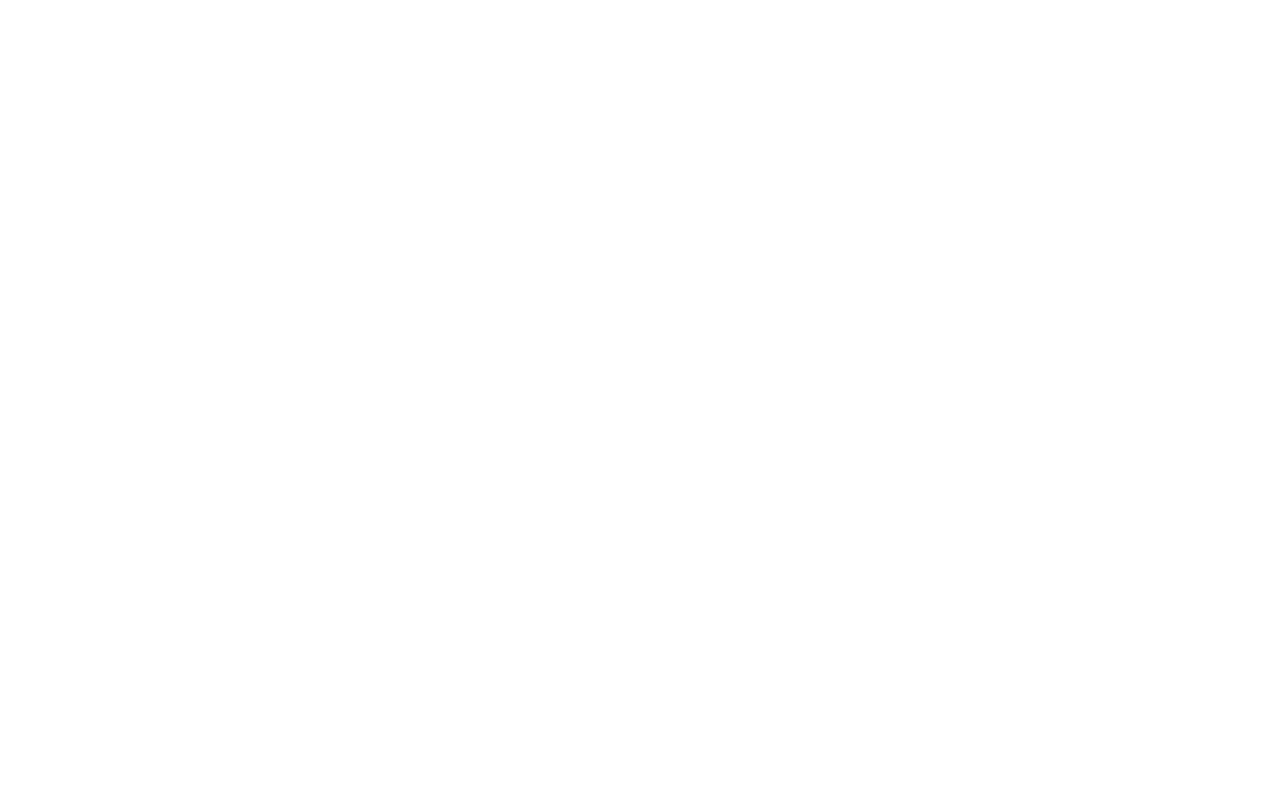
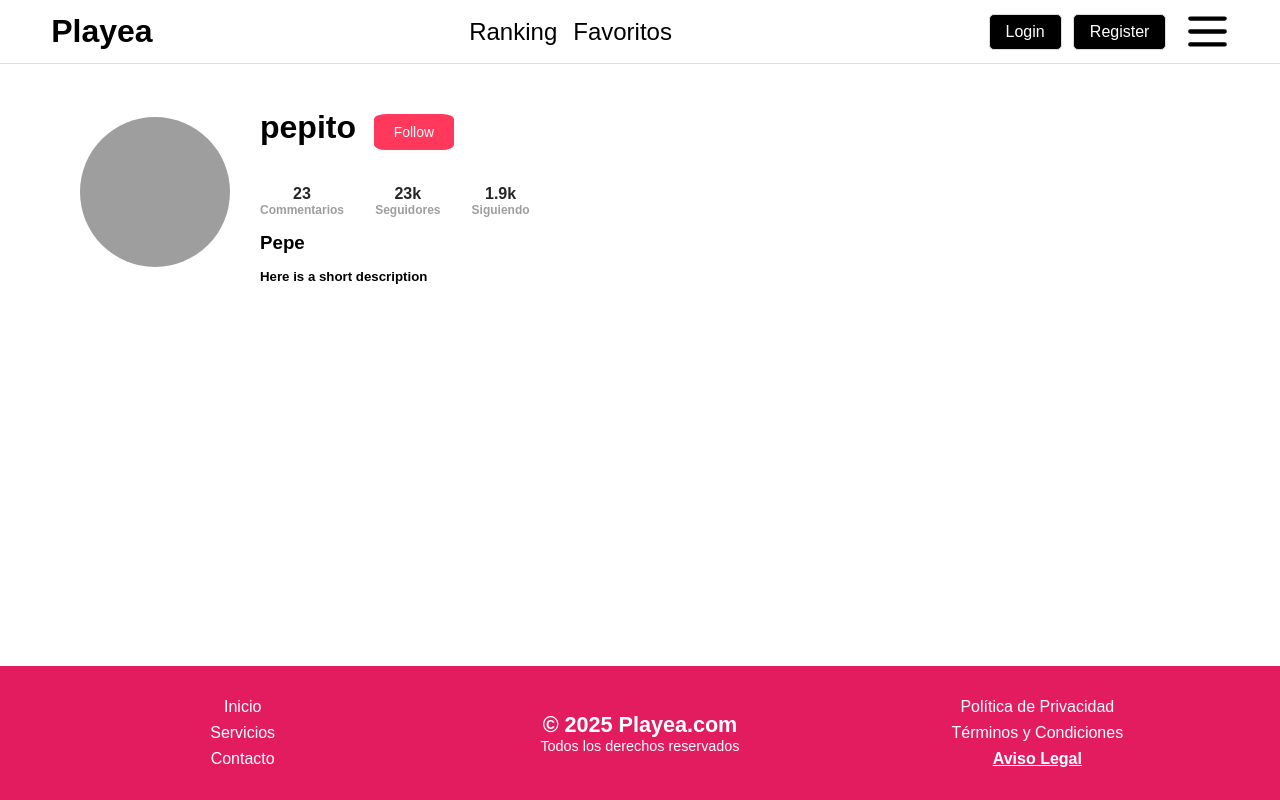
Before and after one commit to SergioAcostaTer/playa-front-angular, an Angular app: page /view-profile in a window 1280 px wide. Before the commit this address led to /. Built offline with nearby package versions, Linux system fonts and the light colour scheme; grey boxes are pictures that could not be loaded.

Commit message:
feat: added new page view-profile page and changes

```diff
--- a/src/app/app.routes.ts
+++ b/src/app/app.routes.ts
@@ -10,6 +10,7 @@ import { RankingPageComponent } from './pages/ranking/ranking.component';
 import { ForgotPasswordComponent } from './pages/forgot-password/forgot-password.component';
 import { OTPVerificationComponent } from './pages/otp-verification/otp-verification.component';
 import { FavouritePageComponent } from './pages/favourites/favourite.component';
+import {ViewProfileComponent} from './pages/view-profile/view-profile.component';
 
 export const routes: Routes = [
   {
@@ -21,6 +22,7 @@ export const routes: Routes = [
       { path: 'beach/:slug', component: BeachDetailPageComponent },
       { path: 'profile', component: ProfilePageComponent },
       { path: 'ranking', component: RankingPageComponent },
+      { path: 'view-profile', component: ViewProfileComponent },
     ],
   },
   {
--- /dev/null
+++ b/src/app/pages/view-profile/view-profile.component.css
@@ -0,0 +1,127 @@
+main {
+  display: flex;
+  flex-direction: column; /* Perfil arriba, comentarios abajo */
+  gap: 30px;
+  padding: 20px;
+  max-width: 1200px;
+  margin: 0 auto;
+  -ms-flex-align: center;
+}
+
+.user-container {
+  padding: 20px;
+  background-color: white;
+  display: flex; /* Cambiamos a flex horizontal para foto e info */
+  flex-direction: row; /* Foto a la izquierda, info a la derecha */
+  align-items: center; /* Alinea verticalmente foto e info */
+  justify-content: flex-start; /* Asegura que los elementos comiencen desde la izquierda */
+  width: 100%;
+  gap: 30px; /* Espacio entre la foto y la info */
+}
+
+.profile-picture {
+  border-radius: 50%;
+  width: 150px;
+  height: 150px;
+  object-fit: cover;
+  flex-shrink: 0; /* Evita que la imagen se reduzca */
+}
+
+.user-social-info {
+  display: flex;
+  flex-direction: column; /* Info sigue en columna */
+  align-items: flex-start; /* Alinea el texto a la izquierda */
+  text-align: left; /* Asegura que el texto no esté centrado */
+  gap: 15px;
+}
+
+.follow {
+  margin-top: 10px;
+  padding: 10px 20px;
+  background-color: var(--login-button-color);
+  color: white;
+  border: none;
+  border-radius: 15%;
+  cursor: pointer;
+  font-size: 14px;
+  transition: background-color 0.3s ease;
+}
+
+.follow:hover {
+  background-color: var(--login-button-hover);
+}
+
+.socials {
+  display: flex; /* Elementos sociales en fila horizontal */
+  justify-content: space-around;
+  margin-top: 20px;
+  width: 100%; /* Ocupa todo el ancho disponible */
+  gap: 15%;
+}
+
+.social-element {
+  display: flex;
+  flex-direction: column;
+  align-items: center;
+}
+
+.social-number {
+  font-size: 16px;
+  font-weight: bold;
+  color: #262626;
+}
+
+.social-text {
+  font-size: 12px;
+  color: #9e9e9e;
+}
+
+.user-comments {
+  padding: 20px;
+  background-color: white;
+  width: 100%;
+}
+
+.nameAndFollow {
+  display: flex; /* Cambiamos a flex horizontal para foto e info */
+  flex-direction: row; /* Foto a la izquierda, info a la derecha */
+  align-items: center; /* Alinea verticalmente foto e info */
+  justify-content: flex-start; /* Asegura que los elementos comiencen desde la izquierda */
+  gap: 10%;
+}
+
+/* Estilos responsivos para pantallas más pequeñas */
+@media (max-width: 768px) {
+  main {
+    gap: 15px;
+  }
+
+  .user-container {
+    flex-direction: column; /* En móviles, foto arriba, info abajo */
+    align-items: center; /* Centra todo en móviles */
+    text-align: center; /* Centra el texto en móviles */
+  }
+
+  .user-social-info {
+    align-items: center; /* Centra la info en móviles */
+  }
+
+  .profile-picture {
+    width: 100px;
+    height: 100px;
+  }
+
+  .follow {
+    font-size: 12px;
+  }
+
+  .socials {
+    flex-direction: column;
+    align-items: center;
+    max-width: none;
+  }
+
+  .social-element {
+    margin-bottom: 10px;
+  }
+}
--- /dev/null
+++ b/src/app/pages/view-profile/view-profile.component.html
@@ -0,0 +1,35 @@
+<main>
+  <div class="user-container" *ngIf="user" id="profile">
+    <div class="foto">
+      <img class="profile-picture" [src]="user.avatarUrl" alt="Avatar">
+    </div>
+
+    <div class="user-social-info">
+      <div class="nameAndFollow">
+        <h1 class="user">{{ user.username }}</h1>
+        <button class="follow">Follow</button>
+      </div>
+
+      <div class="socials">
+        <div class="social-element">
+          <h4 class="social-number">23</h4>
+          <h4 class="social-text">Commentarios</h4>
+        </div>
+        <div class="social-element">
+          <h4 class="social-number">23k</h4>
+          <h4 class="social-text">Seguidores</h4>
+        </div>
+        <div class="social-element">
+          <h4 class="social-number">1.9k</h4>
+          <h4 class="social-text">Siguiendo</h4>
+        </div>
+      </div>
+      <h3 class="name">{{ user.name }}</h3>
+      <h5 class="user-description">Here is a short description</h5>
+    </div>
+  </div>
+
+  <div class="user-comments">
+    <!-- Los comentarios se agregarán más tarde -->
+  </div>
+</main>
--- /dev/null
+++ b/src/app/pages/view-profile/view-profile.component.ts
@@ -0,0 +1,20 @@
+import { Component } from '@angular/core';
+import { CommonModule } from '@angular/common';  // Asegúrate de importar CommonModule
+
+@Component({
+  selector: 'app-view-profile',
+  imports: [CommonModule],  // Importa CommonModule aquí
+  templateUrl: './view-profile.component.html',
+  styleUrls: ['./view-profile.component.css']
+})
+export class ViewProfileComponent {
+  user = {
+    "id": 13,
+    "name": "Pepe",
+    "username": "pepito",
+    "email": "pepepepito@gmail.com",
+    "googleHash": "123456789123456789012",
+    "createdAt": "2025-03-17T20:08:19.838Z",
+    "avatarUrl": "/images/avatar.jpg",
+  };
+}
--- a/src/styles/styles.css
+++ b/src/styles/styles.css
@@ -1,31 +1,31 @@
 
 :root {
   /* Primary Colors */
-  --primary-color: #896e00; /* Warm sand color */
-  --secondary-color: #0099cc; /* Ocean blue */
+  --primary-color: #ff385c; /* Warm sand color -> Cambiado por un tono rojizo similar */
+  --secondary-color: #e31c5f; /* Ocean blue */
   --accent-color: #00bfae; /* Seafoam green */
 
   /* Text Colors */
   --text-color: #333333; /* Dark text for readability */
   --header-text-color: #000000; /* White text for headers */
-  --footer-text-color: #f0e1a1; /* Light sandy beige for footer text */
+  --footer-text-color: #ffffff; /* Light sandy beige for footer text -> Cambiado a un tono rojizo */
 
   /* Background Colors */
   --header-background: #ffffff; /* Beachwood - dark wood for header */
-  --footer-background: #b78c3d; /* Darker sand tone for footer */
+  --footer-background: #e31c5f; /* Darker sand tone for footer -> Cambiado a un tono rojizo */
   --main-background: #ffffff; /* Clean white background */
   --section-background: #aee2d8; /* Light seafoam green for sections */
 
   /* Accent Colors */
-  --button-background: #ff7f50; /* Coral color for buttons */
+  --button-background: #e31c5f; /* Coral color for buttons */
   --button-text-color: #ffffff; /* White text on buttons */
   --link-color: #0099cc; /* Ocean blue for links */
-  --link-hover-color: #00bfae; /* Seafoam green on hover */
+  --link-hover-color: #ff385c; /* Seafoam green on hover -> Cambiado a un tono rojizo */
 
   /* Other Colors */
-  --light-sand: #f0e1a1; /* Light sandy beige */
+  --light-sand: #ff385c; /* Light sandy beige -> Cambiado a un tono rojizo claro */
   --sky-blue: #87ceeb; /* Clear sky blue */
-  --sunset-orange: #ff7043; /* Warm sunset orange */
+  --sunset-orange: #e31c5f; /* Warm sunset orange -> Cambiado a un tono rojizo */
   --seafoam: #aee2d8; /* Light seafoam green */
   --beachwood: #4e3629; /* Driftwood brown */
 
@@ -38,17 +38,18 @@
   --card-shadow: rgba(0, 0, 0, 0.1);
   --card-hover-shadow: rgba(0, 0, 0, 0.15);
 
-  --badge-bg-color: #ff385c;
-  --badge-bg-color-light: #ff385d17;
+  --badge-bg-color: #ff385c; /* Cambiado a tono rojizo */
+  --badge-bg-color-light: #ff385d17; /* Cambiado a tono rojizo claro */
   --badge-text-color: #fff;
 
   --card-title-color: #222;
   --card-text-color: #666;
   --card-hover-transform: -3px;
 
-  --rating-star-color: #ff385c;
-  --rating-text-color: #ff385c;
-  --change-user-image-color: #ff9800;
+  --rating-star-color: #ff385c; /* Cambiado a tono rojizo */
+  --rating-text-color: #fff; /* Cambiado a tono rojizo */
+  --change-user-image-color: #f5002c; /* Mantengo el tono naranjado porque no es amarillo puro */
+
   /* END CARDS */
 
   /* LOGIN */
@@ -56,12 +57,13 @@
   --login-secondary-bg: #f8f9fa; /* Fondo secundario: Un gris claro sutil para contraste */
   --login-text-color: #222222; /* Texto: Negro suave para buena legibilidad */
   --login-input-bg: #ffffff; /* Fondo de inputs: Blanco para simplicidad */
-  --login-button-color: #ff385c; /* Botón principal: Rojo rosado característico de Airbnb */
-  --login-button-hover: #e31c5f; /* Hover del botón: Un tono más fuerte para efecto visual */
+  --login-button-color: #ff385c; /* Cambiado a un tono rojizo */
+  --login-button-hover: #bd1746; /* Hover del botón: Un tono más fuerte para efecto visual */
   --login-border-color: #dddddd; /* Bordes y líneas: Gris claro para suavidad */
   --login-placeholder-color: #717171; /* Texto de placeholder: Gris medio, visible pero no invasivo */
   /* END LOGIN */
 }
+
 
 main {
   width: 100%;
```
